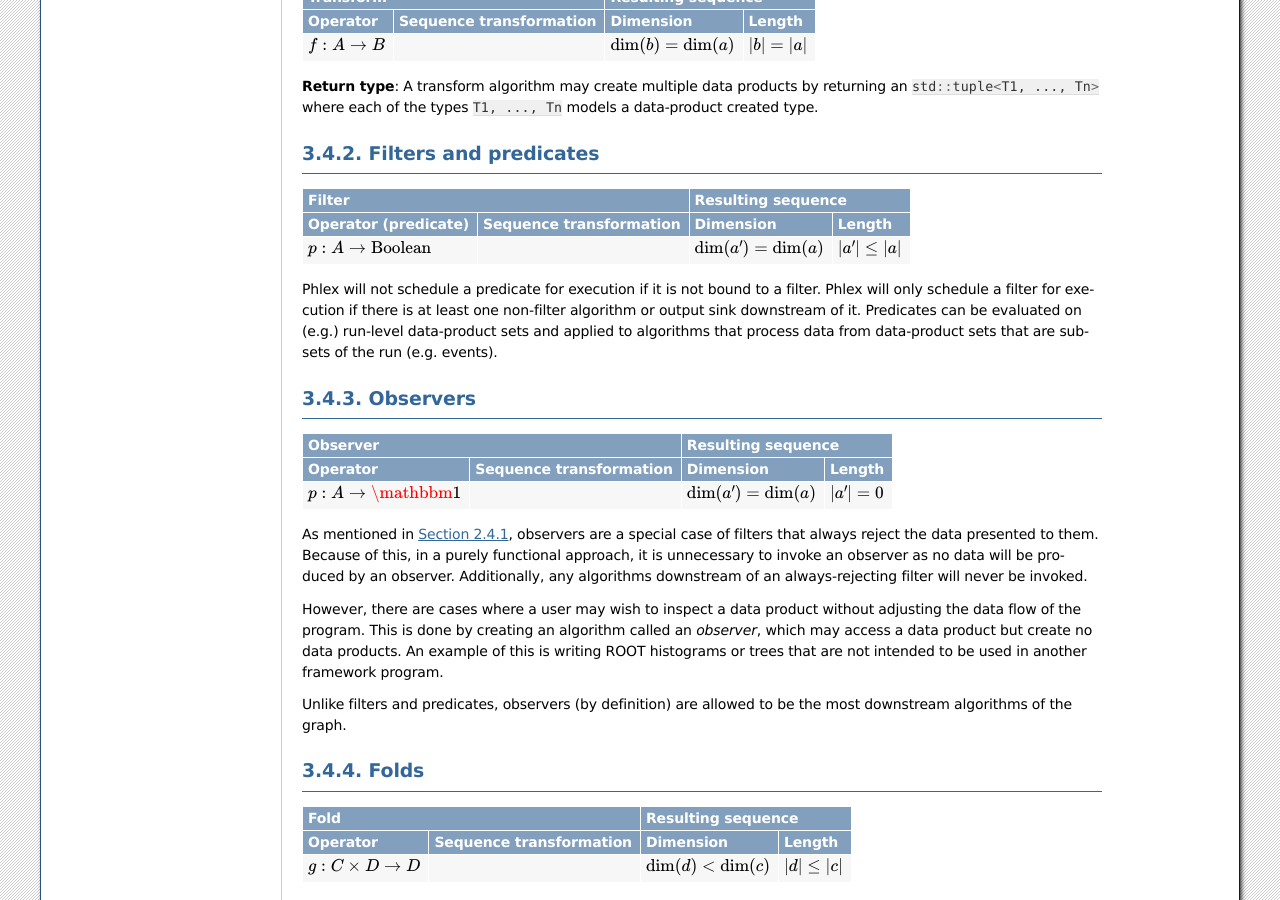
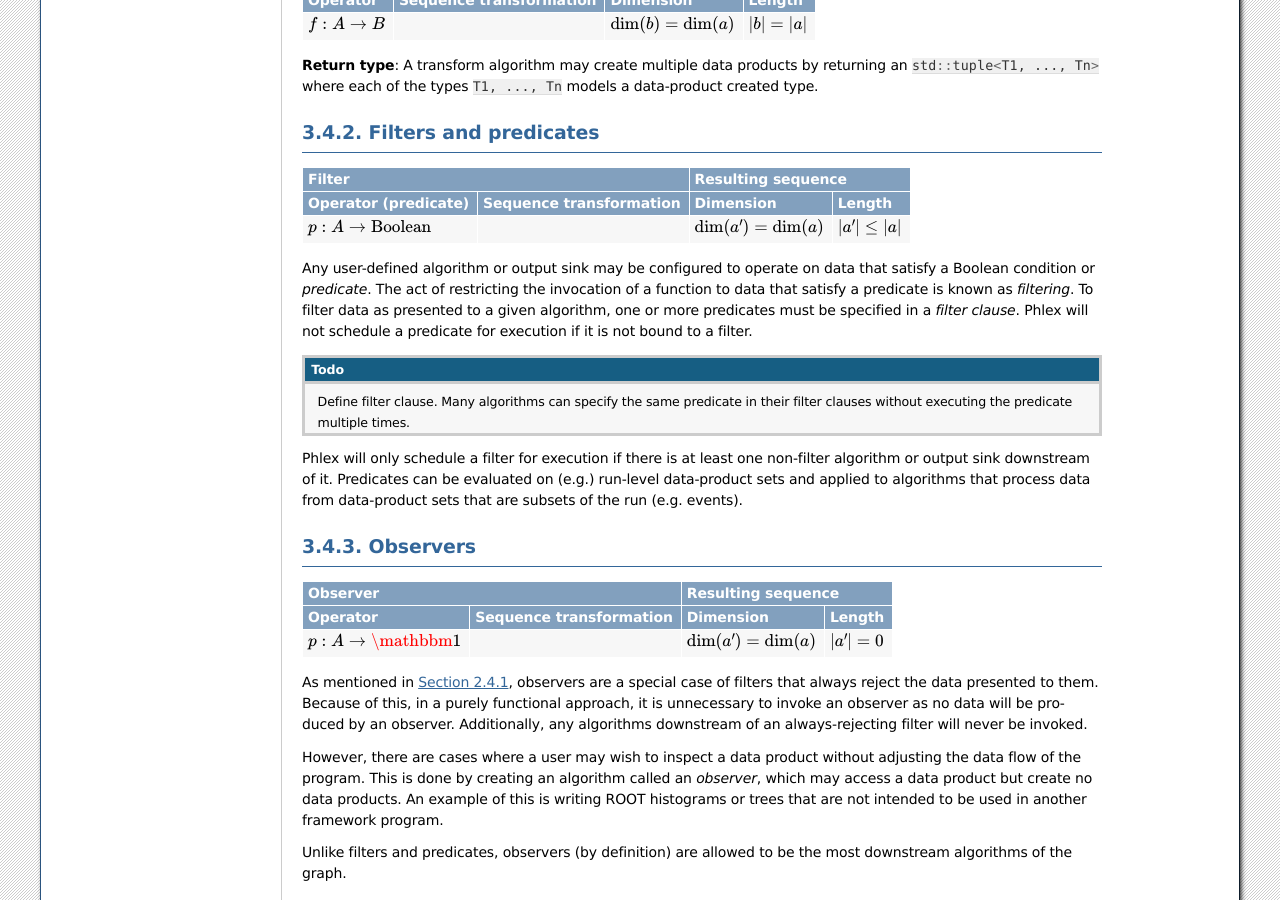
Before and after one commit to Framework-R-D/phlex-design, a Sphinx documentation site: the page built from doc/algorithms.rst, in a window 1280 px wide and 900 px high, scrolled down 4659 px. Built offline with Sphinx 7.4.7, drawn with Linux system fonts in a browser that asks for light colours; formulas are drawn with MathJax 3; some of the changed text lies outside the part shown.

Commit message:
Address remaining comments from Marc

```diff
--- a/doc/algorithms.rst
+++ b/doc/algorithms.rst
@@ -1,8 +1,8 @@
 Algorithms
 ==========
 
-As mentioned in :numref:`Section (%s) <functional_programming:Higher-order functions supported by Phlex>`, an algorithm is registered with the framework as an operator to a higher-order function (HOF).
-In general, Phlex supports the registration of C++ algorithms with function signatures like (see :numref:`Section (%s) <algorithms:HOF operators>`):
+As mentioned in :numref:`functional_programming:Higher-order functions supported by Phlex`, an algorithm is registered with the framework as an operator to a higher-order function (HOF).
+In general, Phlex supports the registration of C++ algorithms with function signatures like (see :numref:`algorithms:HOF operators`):
 
 .. code:: c++
 
@@ -10,7 +10,7 @@
 
 where the types :cpp:`P1, ..., Pn` denote types of data products and the types :cpp:`R1, ..., Rm` indicate :term:`resources <resource>`.
 
-We will first discuss the :ref:`data-product and resource types <algorithms:Input parameters>`, followed by the :ref:`return type <algorithms:Return types>`, and then the :ref:`function name and optional qualifers <algorithms:Function names and qualifiers>`.
+We will first discuss the data-product and resource types in :numref:`algorithms:Input parameters`, followed by the return types in :numref:`algorithms:Return types`, and then the function name and optional qualifers in :numref:`algorithms:Function names and qualifiers`.
 
 Input parameters
 ----------------
@@ -30,12 +30,12 @@
 - :cpp:`R const&` — read-only access to a resource provided through a reference
 - :cpp:`R const*` — read-only access to a resource provided through a pointer
 
-Resources are described in more detail :ref:`here <resources:Resources>`.
+Resources are described in more detail in :numref:`resources:Resources`.
 
 Return types
 ------------
 
-The meaning of an algorithm's return type depends on the HOF and is discussed in the :ref:`section on HOF operators <algorithms:HOF operators>`.
+The meaning of an algorithm's return type depends on the HOF and is discussed in the :numref:`algorithms:HOF operators`.
 However, to simplify the discussion we introduce to concept of the *created data-product type*.
 For Phlex to appropriately schedule the execution of algorithms and manage the lifetimes of data products, the framework itself must retain ownership of the data products.
 This means that the data products created by algorithms must have types that connote unique ownership.
@@ -52,7 +52,7 @@
 Function names and qualifiers
 -----------------------------
 
-The :cpp:`function_name` :ref:`above <algorithms:Algorithms>` may be any function name supported by the C++ language.
+The :cpp:`function_name` in :numref:`algorithms:Algorithms` above may be any function name supported by the C++ language.
 Code authors should aim to implement algorithms as free functions.
 However, in some cases it may be necessary for class member functions to be used instead.
 When member functions are required, the qualifier :cpp:`const` should be specified to indicate that the class instance remains immutable during the execution of the member function [#f2]_.
@@ -122,7 +122,7 @@
 5. The specification(s) of the data product(s) created by the algorithm :dune:`29 Specification of data products created by an algorithm`
 6. The data category where the input data products are found and the output data products are to be placed
 
-The set of information required by the framework for registering an algorithm largely depends on the HOF being used (see the :ref:`section on HOF operators <algorithms:HOF operators>` for specific interface).
+The set of information required by the framework for registering an algorithm largely depends on the HOF being used (see the :numref:`algorithms:HOF operators` for specific interface).
 However, in general, the registration code will specify which data products are required/produced by the algorithm :dune:`1.1 Algorithm Communication Via Data Products` and the hardware resources required by the algorithm :dune:`4 Algorithm hardware requirements`.
 Note that the input and output data-product specifications are matched with the corresponding types of the registered algorithm's function signature.
 In other words:
--- a/doc/hof_operators.rst
+++ b/doc/hof_operators.rst
@@ -37,7 +37,16 @@
 |                                         |    \)                                            |                            |                      |
 +-----------------------------------------+--------------------------------------------------+----------------------------+----------------------+
 
+Any user-defined algorithm or output sink may be configured to operate on data that satisfy a Boolean condition or *predicate*.
+The act of restricting the invocation of a function to data that satisfy a predicate is known as *filtering*.
+To filter data as presented to a given algorithm, one or more predicates must be specified in a *filter clause*.
 Phlex will not schedule a predicate for execution if it is not bound to a filter.
+
+.. todo::
+
+   Define filter clause.
+   Many algorithms can specify the same predicate in their filter clauses without executing the predicate multiple times.
+
 Phlex will only schedule a filter for execution if there is at least one non-filter algorithm or output sink downstream of it.
 Predicates can be evaluated on (e.g.) run-level data-product sets and applied to algorithms that process data from data-product sets that are subsets of the run (e.g. events).
 
--- a/doc/scheduling.rst
+++ b/doc/scheduling.rst
@@ -1,7 +1,7 @@
 Building the data-flow graph
 ============================
 
-Phlex adopts the data-flow approach discussed in the :numref:`section on data flow with sequences (%s) <data_flow:Data flow with sequences>`.
+Phlex adopts the data-flow approach discussed in :numref:`data_flow:Data flow with sequences`.
 Instead of expressing scientific workflows as monolithic functions to be executed, workflows are factorized into composable algorithms that operate on data products passed among them :dune:`1 Algorithm Decomposability,1.1 Algorithm Communication Via Data Products,9 Presenting data to subsequent algorithms`.
 These algorithms then serve as operators to higher-order functions that operate on *data-product sequences*.
 
```
Also changed, not shown: other parts of doc/algorithms.rst (+1 -1 lines), doc/index.rst (+6 -7 lines).
